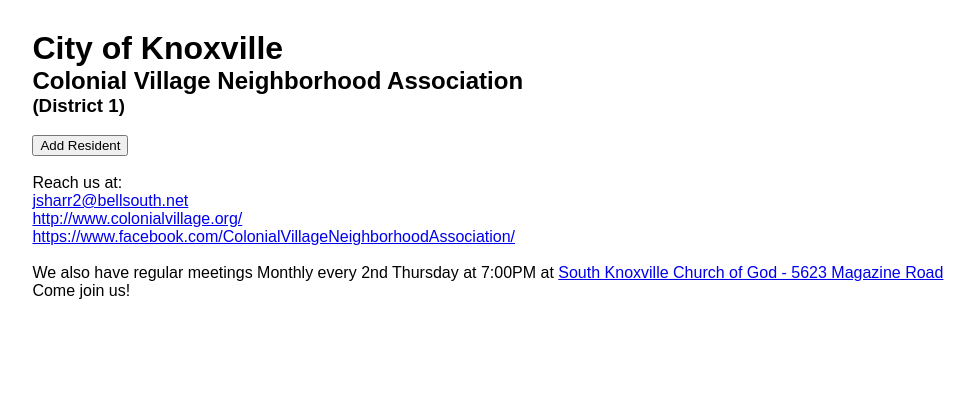
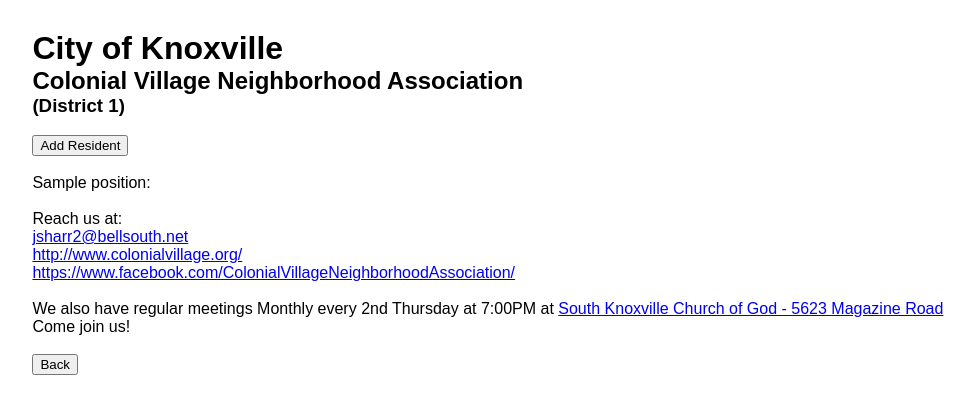
Before and after one commit to NSS-Post-Grad/knxhx-city-challenge, a Django app: template neighborhoodApp/templates/neighborhoods/details.html in a window 1280 px wide. Shown: the part 70-484 px from the top of the page, without its empty margins (6-981 px from the left). Run offline with Django 3.2, Linux system fonts and the light colour scheme; data comes from the database, SQL or seed files in the repository; tables that the repository leaves empty hold one stand-in row (values such as "Sample post"); the template is opened without the code that fills it: values that come from a table or form of the project are taken from there, most other values are stand-ins (such as "Sample title", 1, 10 or a date in 2020).

Commit message:
added resident names under orgs and cleaned up spacing on list and detail pages

```diff
--- a/neighborhoodApp/templates/neighborhoods/details.html
+++ b/neighborhoodApp/templates/neighborhoods/details.html
@@ -12,6 +12,19 @@
             <form action="{% url 'neighborhoodApp:resident_form' org.id %}" method="get">
                 <button type="submit">Add Resident</button>
             </form>
+        </div>
+        </br>
+        <div>
+            {% for position in organization_positions %}
+                <p>{{position}}:</p>
+                <ul>
+                    {% for resident in residents %}
+                        {% if resident.organization_position == position %}
+                            <li>{{resident.first_name}} {{resident.last_name}}</li>
+                        {% endif %}
+                    {% endfor %}
+                </ul>
+            {% endfor %}
         </div>
         </br>
         <section>
@@ -32,6 +45,10 @@
              <p>Come join us!</p>
             {% endif %}
         </section>
+        </br>
+        <form action="{% url 'neighborhoodApp:neighborhoods' %}" method="get">
+            <button type="submit">Back</button>
+        </form>
     </div>
 
 {% endblock content %}
--- a/neighborhoodApp/templates/residents/details.html
+++ b/neighborhoodApp/templates/residents/details.html
@@ -14,6 +14,10 @@
              <p><a target="_blank" href="mailto:{{resident.email}}">{{resident.email}}</a></p>
              <p>{{resident.phone}}</p>
         </section>
+        </br>
+        <form action="{% url 'neighborhoodApp:residents' %}" method="get">
+            <button type="submit">Back</button>
+        </form>
     </div>
 
 {% endblock content %}
--- a/neighborhoodApp/templates/residents/list.html
+++ b/neighborhoodApp/templates/residents/list.html
@@ -2,16 +2,16 @@
 
 {% block content %}
     <div><h1>City of Knoxville</h1></div>
-
+    </br>
     <div><h2>Resident Directory</h2></div>
-
+    </br>
     <div>
         <h3>{{area}} Knoxville:</h3>
         {% for resident in residents %}
             <p><a href="{% url 'neighborhoodApp:resident' resident.id %}">{{resident.first_name}} {{resident.last_name}} - {{resident.neighborhood_org_id.name}}</a></p>
         {% endfor %}
     </div>
-
+    </br>
     <div>
         <form action="/mailinglist">
             <input type="submit" value="See the Newsletter Mailing List" />
--- a/neighborhoodApp/templates/search/search.html
+++ b/neighborhoodApp/templates/search/search.html
@@ -3,10 +3,11 @@
 {% block content %}
 
     <h1>Search</h1>
-
+    </br>
     <form action="{% url 'neighborhoodApp:search' %}" method="get">
         {% csrf_token %}
     <h3>What do you want to search by?</h3>
+    </br>
     <select required id="search" name="search">
         <option value="" disabled selected>Select</option>
         <option value="district">City Council District</option>
--- a/neighborhoodApp/templates/search/search_results_neighborhood.html
+++ b/neighborhoodApp/templates/search/search_results_neighborhood.html
@@ -3,7 +3,7 @@
 {% block content %}
 
     <h1>Search Results</h1>
-
+    </br>
     {% if neighborhoods %}
         {% for neighborhood in neighborhoods %}
             <h3><a href="{% url 'neighborhoodApp:neighborhood' neighborhood.id %}">{{ neighborhood.name }}</a></h3>
@@ -11,7 +11,7 @@
     {% else %}
         <h3>There are no neighborhood organizations matching this criteria.</h3>
     {% endif %}
-
+    </br>
     <form action="{% url 'neighborhoodApp:search' %}" method="get">
         <button type="submit">New Search</button>
     <form>
--- a/neighborhoodApp/templates/search/search_results_resident.html
+++ b/neighborhoodApp/templates/search/search_results_resident.html
@@ -3,7 +3,7 @@
 {% block content %}
 
     <h1>Search Results</h1>
-
+    </br>
     {% if residents %}
         {% for resident in residents %}
             <h3><a href="{% url 'neighborhoodApp:resident' resident.id %}">{{ resident.first_name }} {{ resident.last_name }}</a></h3>
@@ -11,7 +11,7 @@
     {% else %}
         <h3>There are no residents matching this criteria.</h3>
     {% endif %}
-
+    </br>
     <form action="{% url 'neighborhoodApp:search' %}" method="get">
         <button type="submit">New Search</button>
     <form>
```
Also changed, not shown: neighborhoodApp/templates/neighborhoods/list.html (+4 -3 lines), neighborhoodApp/templates/search/search_criteria.html (+7 -1 lines), neighborhoodApp/views/neighborhoods/details.py (+12 -2 lines), neighborhoodApp/views/search/search.py (+0 -9 lines).
